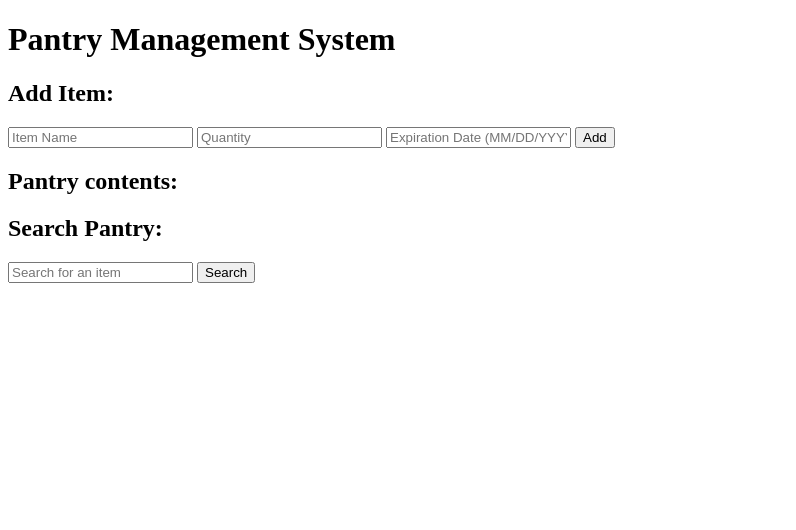
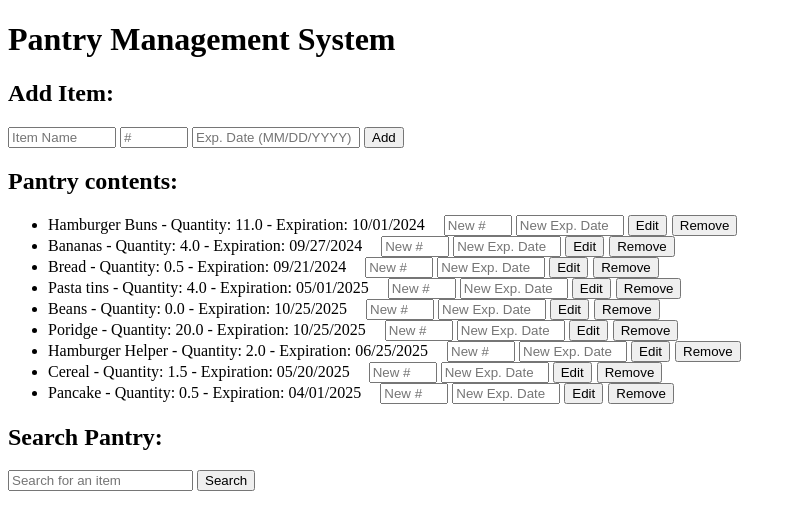
Before and after one commit to amcaleer271/Kitchen_Management_System, a Flask app: page / in a window 1280 px wide. Shown: the top 530 px of the page, without its empty margins (0-796 px from the left). Run offline with Flask 3, Linux system fonts and the light colour scheme.

Commit message:
it works!

```diff
--- a/app.py
+++ b/app.py
@@ -32,8 +32,14 @@ class Pantry():
             print(f"{filename} not found. Starting with an empty pantry.")
 
 
-class Item():
+class Item:
     UNIT_MAPPING = {}
+
+    def __init__(self, name, quantity, exp_date, unit=None):
+        self.name = name
+        self.quantity = quantity
+        self.unit = unit if unit else self.infer_unit(name)
+        self.exp_date = datetime.datetime.strptime(exp_date, "%m/%d/%Y").date()
 
     @staticmethod
     def load_units(filename="units.csv"):
@@ -52,12 +58,6 @@ class Item():
             writer = csv.writer(file)
             for name, unit in Item.UNIT_MAPPING.items():
                 writer.writerow([name, unit])
-
-    def __init__(self, name, quantity, exp_date, unit=None):
-        self.name = name
-        self.quantity = quantity
-        self.unit = unit if unit else self.infer_unit(name)
-        self.exp_date = datetime.datetime.strptime(exp_date, "%m/%d/%Y").date()
 
     def infer_unit(self, name):
         cleaned_name = name.lower().strip()
@@ -183,5 +183,6 @@ def get_unit():
     exp_date = request.args.get('exp_date')
     return render_template('get_unit.html', name=name, quantity=quantity, exp_date=exp_date)
 
+
 if __name__ == '__main__':
     app.run(debug=True)
--- a/pantry.csv
+++ b/pantry.csv
@@ -1 +1,10 @@
 Name,Quantity,Expiration Date,Unit
+Hamburger Buns,11.0,10/01/2024,Buns
+Bananas,4.0,09/27/2024,bananas
+Bread,0.5,09/21/2024,Loaves
+Pasta tins,4.0,05/01/2025,Tins
+Beans,0.0,10/25/2025,Cans
+Poridge,20.0,10/25/2025,Packs
+Hamburger Helper,2.0,06/25/2025,Boxes
+Cereal,1.5,05/20/2025,Boxes
+Pancake,0.5,04/01/2025,Boxes
--- a/templates/pantry.html
+++ b/templates/pantry.html
@@ -4,15 +4,34 @@
     <meta charset="UTF-8">
     <meta name="viewport" content="width=device-width, initial-scale=1.0">
     <title>Pantry Management</title>
+    <style>
+        .input-wide {
+            width: 160px; /* Wider input */
+        }
+        .input-number {
+            width: 60px; /* Narrow input */
+        }
+        .input-medium {
+            width: 100px; /* Medium input */
+        }
+        .button-group {
+            display: inline-flex; /* Change to inline-flex for horizontal alignment */
+            align-items: center; /* Center buttons vertically */
+            margin-left: 10px; /* Space from the item description */
+        }
+        .button-group form {
+            margin-left: 5px; /* Space between buttons */
+        }
+    </style>
 </head>
 <body>
     <h1>Pantry Management System</h1>
 
     <h2>Add Item:</h2>
     <form action="{{ url_for('add_item') }}" method="POST">
-        <input type="text" name="name" placeholder="Item Name" required>
-        <input type="number" name="quantity" placeholder="Quantity" step="any" required>
-        <input type="text" name="exp_date" placeholder="Expiration Date (MM/DD/YYYY)" required>
+        <input type="text" name="name" placeholder="Item Name" required class="input-medium">
+        <input type="number" name="quantity" placeholder="#" step="any" required class="input-number">
+        <input type="text" name="exp_date" placeholder="Exp. Date (MM/DD/YYYY)" class="input-wide">
         <button type="submit">Add</button>
     </form>
 
@@ -21,16 +40,18 @@
         {% for item in pantry %}
             <li>
                 {{ item.name }} - Quantity: {{ item.quantity }} - Expiration: {{ item.exp_date.strftime('%m/%d/%Y') }}
-                <form action="{{ url_for('edit_item') }}" method="POST" style="display:inline;">
+                <div class="button-group"> <!-- Wrapper for buttons -->
+                    <form action="{{ url_for('edit_item') }}" method="POST">
                         <input type="hidden" name="name" value="{{ item.name }}">
-                    <input type="number" name="quantity" placeholder="New Quantity" step="any"> <!-- Removed required -->
-                    <input type="text" name="exp_date" placeholder="New Expiration Date (MM/DD/YYYY)"> <!-- Remains unchanged -->
+                        <input type="number" name="quantity" placeholder="New #" step="any" class="input-number">
+                        <input type="text" name="exp_date" placeholder="New Exp. Date" class="input-medium">
                         <button type="submit">Edit</button>
                     </form>
-                <form action="{{ url_for('remove_item') }}" method="POST" style="display:inline;">
+                    <form action="{{ url_for('remove_item') }}" method="POST">
                         <input type="hidden" name="name" value="{{ item.name }}">
                         <button type="submit">Remove</button>
                     </form>
+                </div>
             </li>
         {% endfor %}
     </ul>
```
Also changed, not shown: units.csv (+8 -1 lines). Lines whose indentation alone changed are shown as unchanged.
